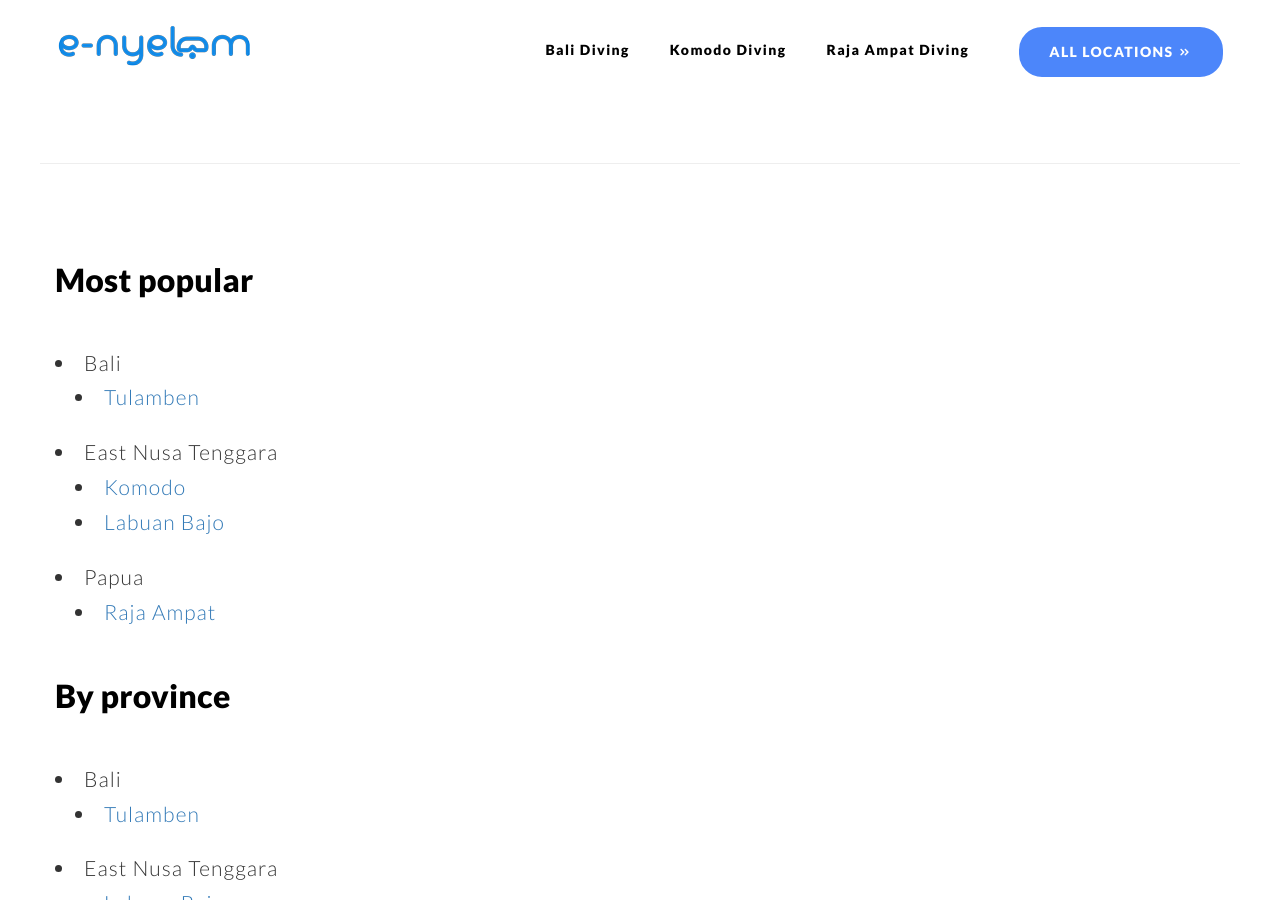
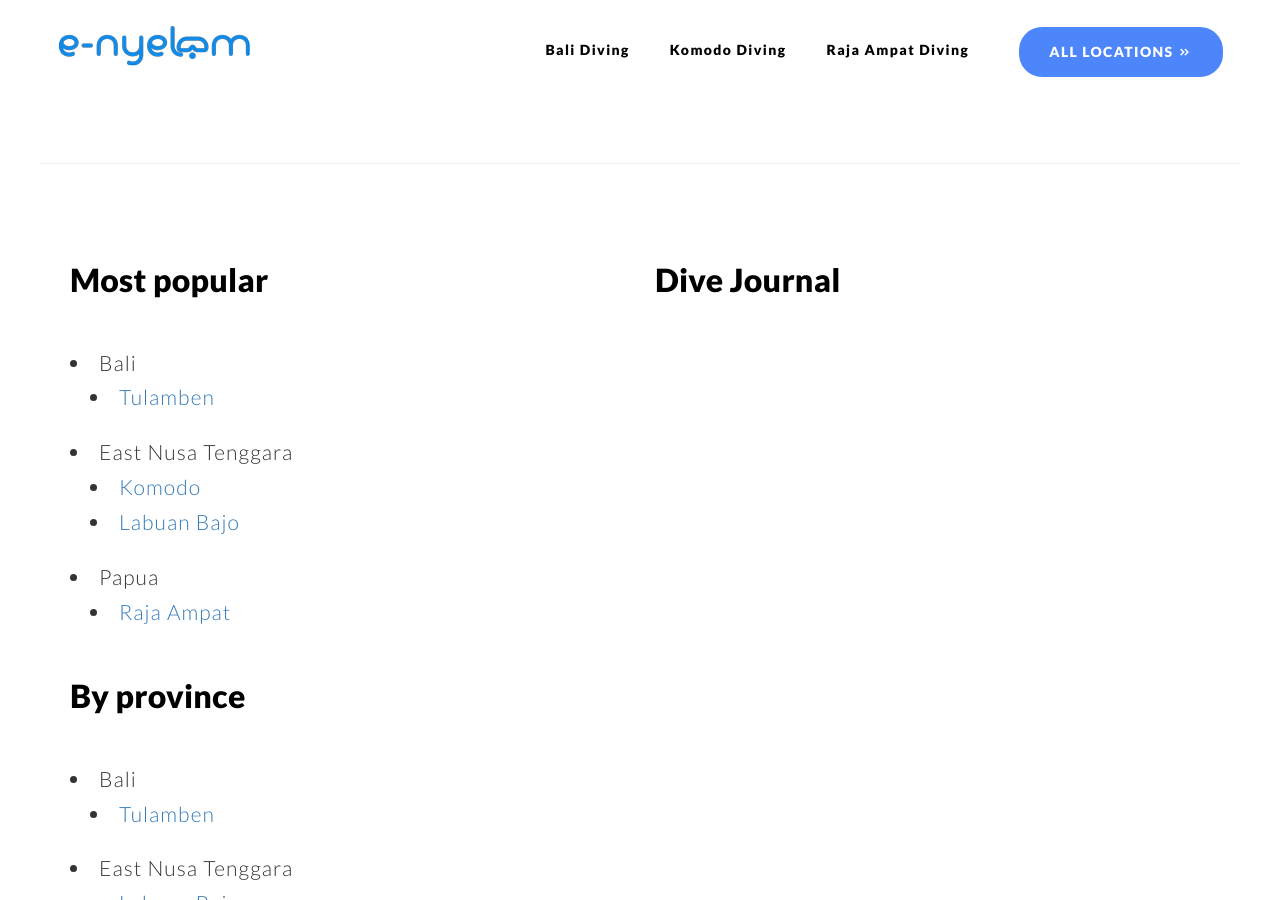
Before and after one commit to kemtol/nyelam, a Jekyll site: the page built from laman/spots/scuba-diving-in-indonesia.md, in a window 1280 px wide and 900 px high, scrolled down 1765 px. Built offline with Jekyll 4.4.1, drawn with Linux system fonts in a browser that asks for light colours; some web fonts are replaced.

Commit message:
Update service-page.html

```diff
--- a/_layouts/service-page.html
+++ b/_layouts/service-page.html
@@ -9,8 +9,23 @@ layout: default
   <div class="deals-section" id="service--list">
   </div>
   <!-- .deals-section -->
-
+  {% if page.is_directory != true %}
   <div class="container entry">
     {{ content }}
   </div>
+  {% else %}
+    <div class="container entry">
+      <div class="col-xs-12 col-md-6">
+      {{ content }}
+      </div>
+      <div class="col-xs-12 col-md-6">
+        <h2 id="dive-journal">Dive Journal</h2>
+        <ul>
+        {% for post in site.categories.journal %}
+          <li><a href="{{ site.baseurl }}{{ post.url }}">{{ post.title }}</a></li>
+        {% endfor %}
+        </ul>
+      </div>
+    </div>
+  {% endif %}
 </div>
```
